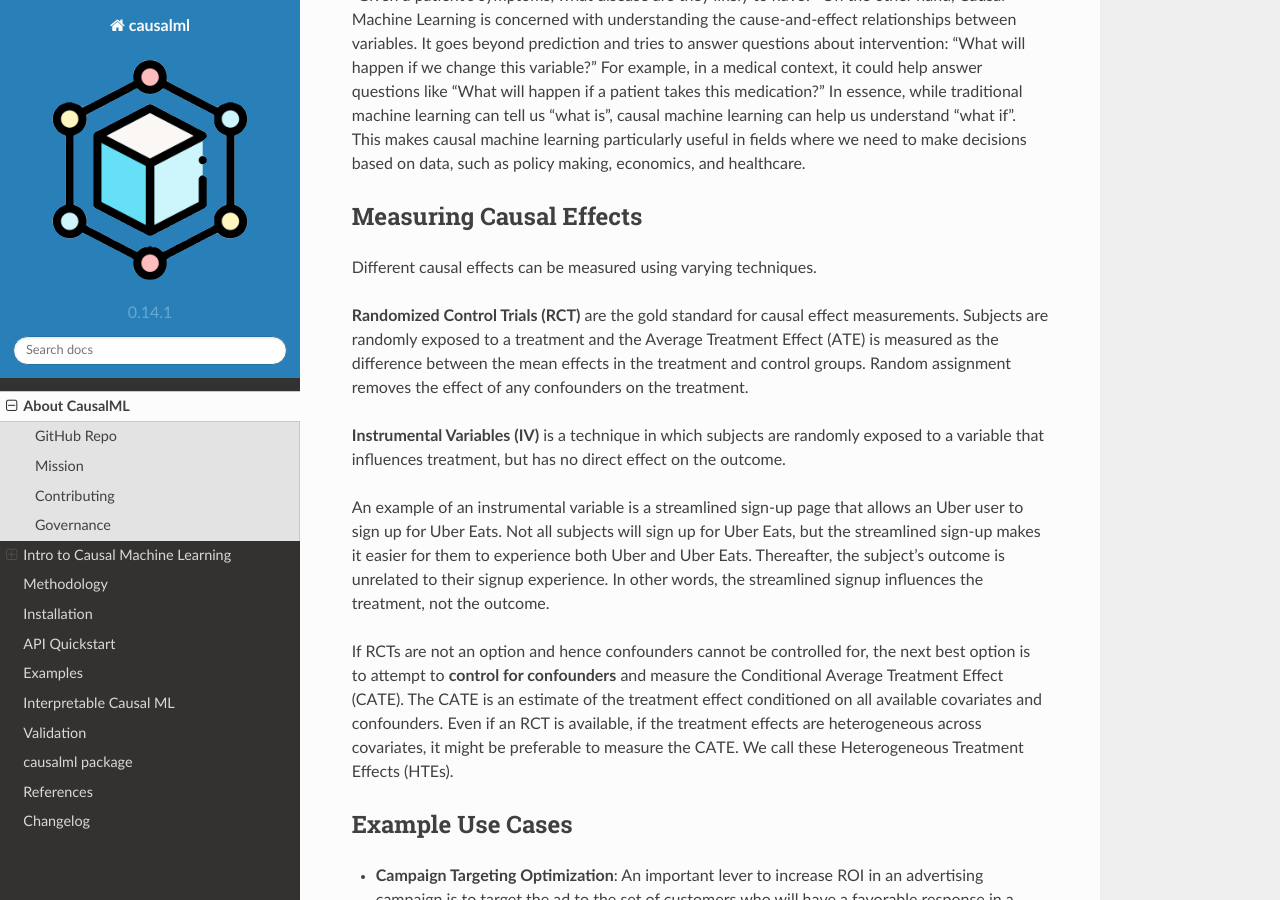
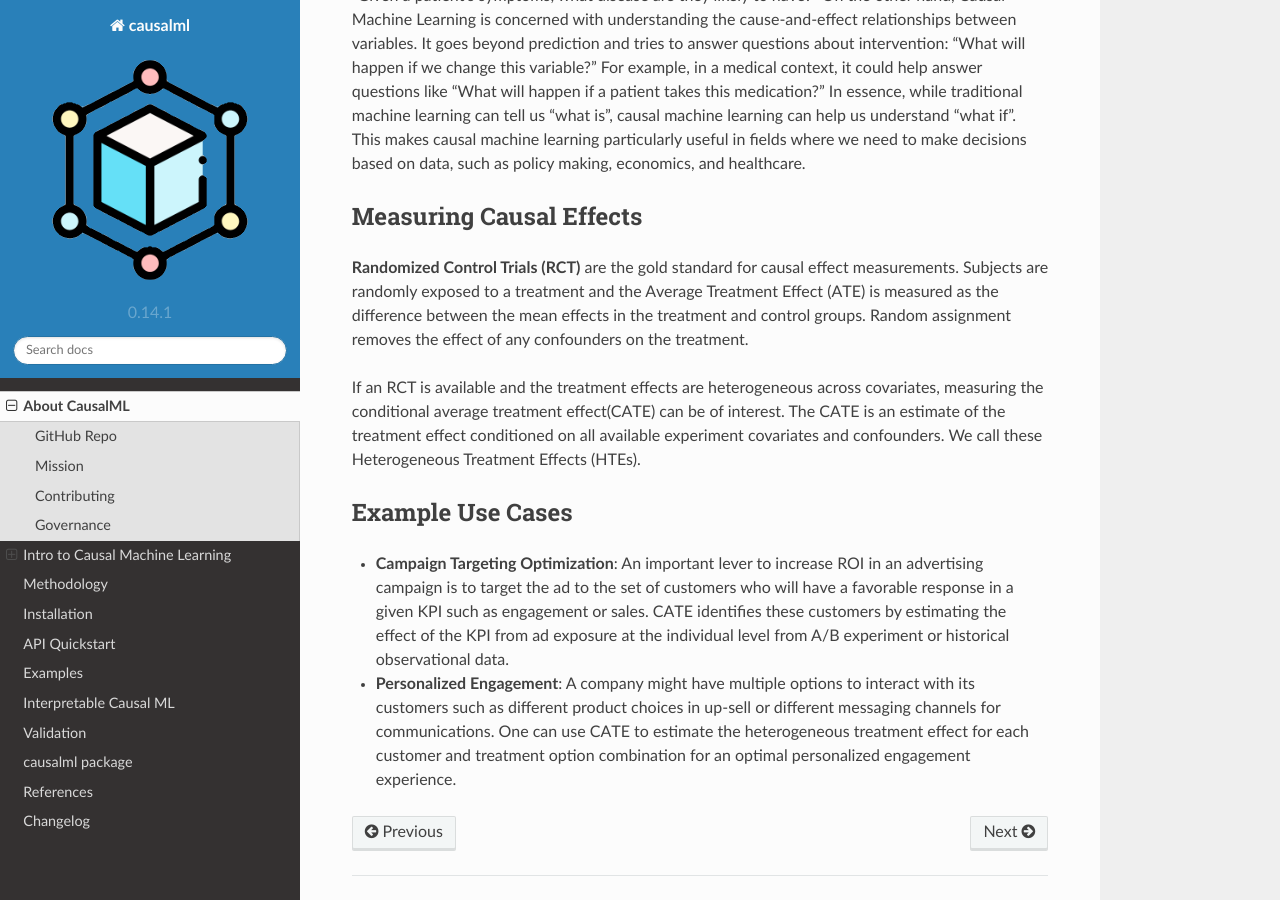
Before and after one commit to uber/causalml, a Sphinx documentation site: the page built from docs/about.rst, in a window 1280 px wide and 900 px high, scrolled down 1582 px. Built offline with Sphinx 7.4.7 and the Read the Docs theme 2.0.0, drawn with Linux system fonts in a browser that asks for light colours; pages that are not in the unit, such as notebooks, are missing from menus.

Commit message:
emphasize application to RCTs

```diff
--- a/docs/about.rst
+++ b/docs/about.rst
@@ -53,15 +53,9 @@ In essence, while traditional machine learning can tell us “what is”, causal
 Measuring Causal Effects
 ------------------------
 
-Different causal effects can be measured using varying techniques.
-
 **Randomized Control Trials (RCT)** are the gold standard for causal effect measurements.  Subjects are randomly exposed to a treatment and the Average Treatment Effect (ATE) is measured as the difference between the mean effects in the treatment and control groups.  Random assignment removes the effect of any confounders on the treatment.
 
-**Instrumental Variables (IV)** is a technique in which subjects are randomly exposed to a variable that influences treatment, but has no direct effect on the outcome.
-
-An example of an instrumental variable is a streamlined sign-up page that allows an Uber user to sign up for Uber Eats.  Not all subjects will sign up for Uber Eats, but the streamlined sign-up makes it easier for them to experience both Uber and Uber Eats.  Thereafter, the subject’s outcome is unrelated to their signup experience.  In other words, the streamlined signup influences the treatment, not the outcome.
-
-If RCTs are not an option and hence confounders cannot be controlled for, the next best option is to attempt to **control for confounders** and measure the Conditional Average Treatment Effect (CATE).  The CATE is an estimate of the treatment effect conditioned on all available covariates and confounders.  Even if an RCT is available, if the treatment effects are heterogeneous across covariates, it might be preferable to measure the CATE.  We call these Heterogeneous Treatment Effects (HTEs).
+If an RCT is available and the treatment effects are heterogeneous across covariates, measuring the conditional average treatment effect(CATE) can be of interest.  The CATE is an estimate of the treatment effect conditioned on all available experiment covariates and confounders.  We call these Heterogeneous Treatment Effects (HTEs).
 
 
 Example Use Cases
```
